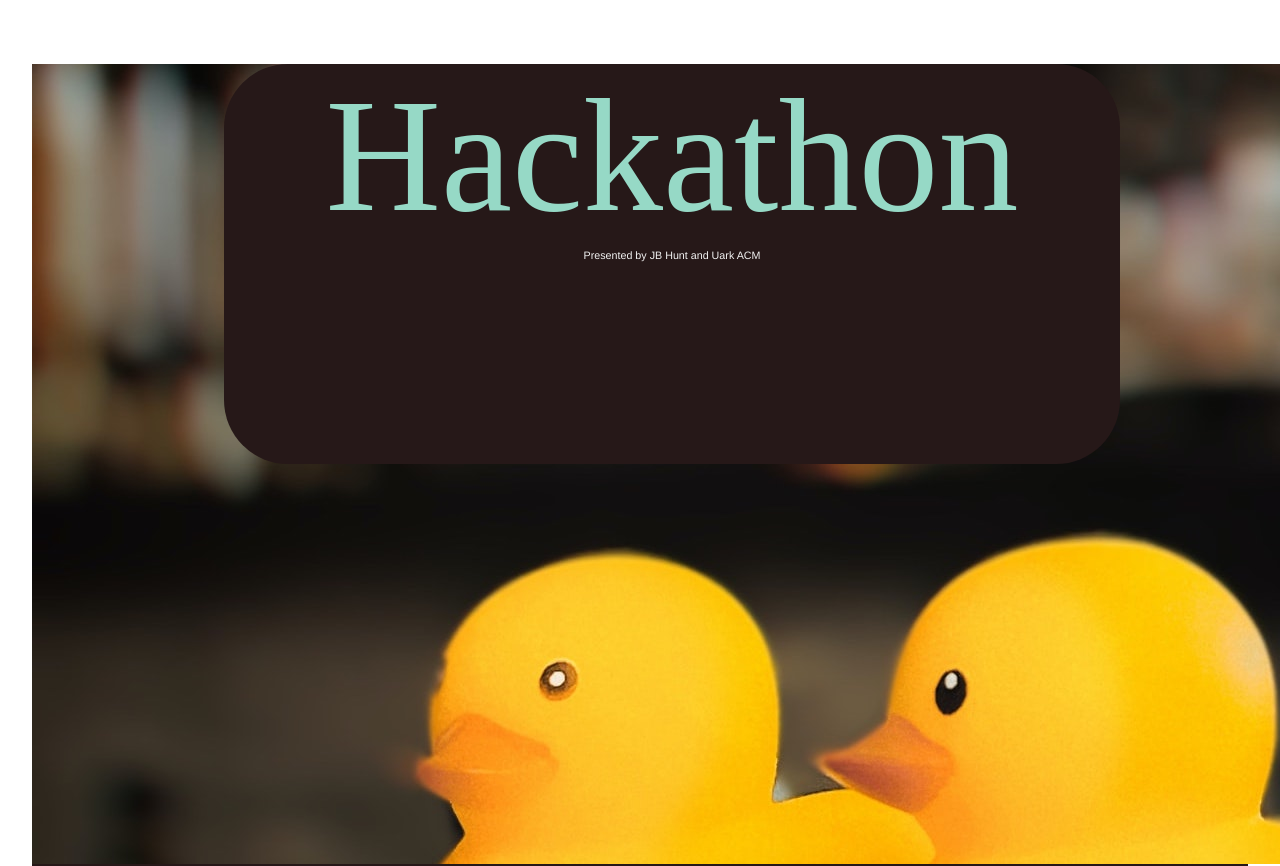
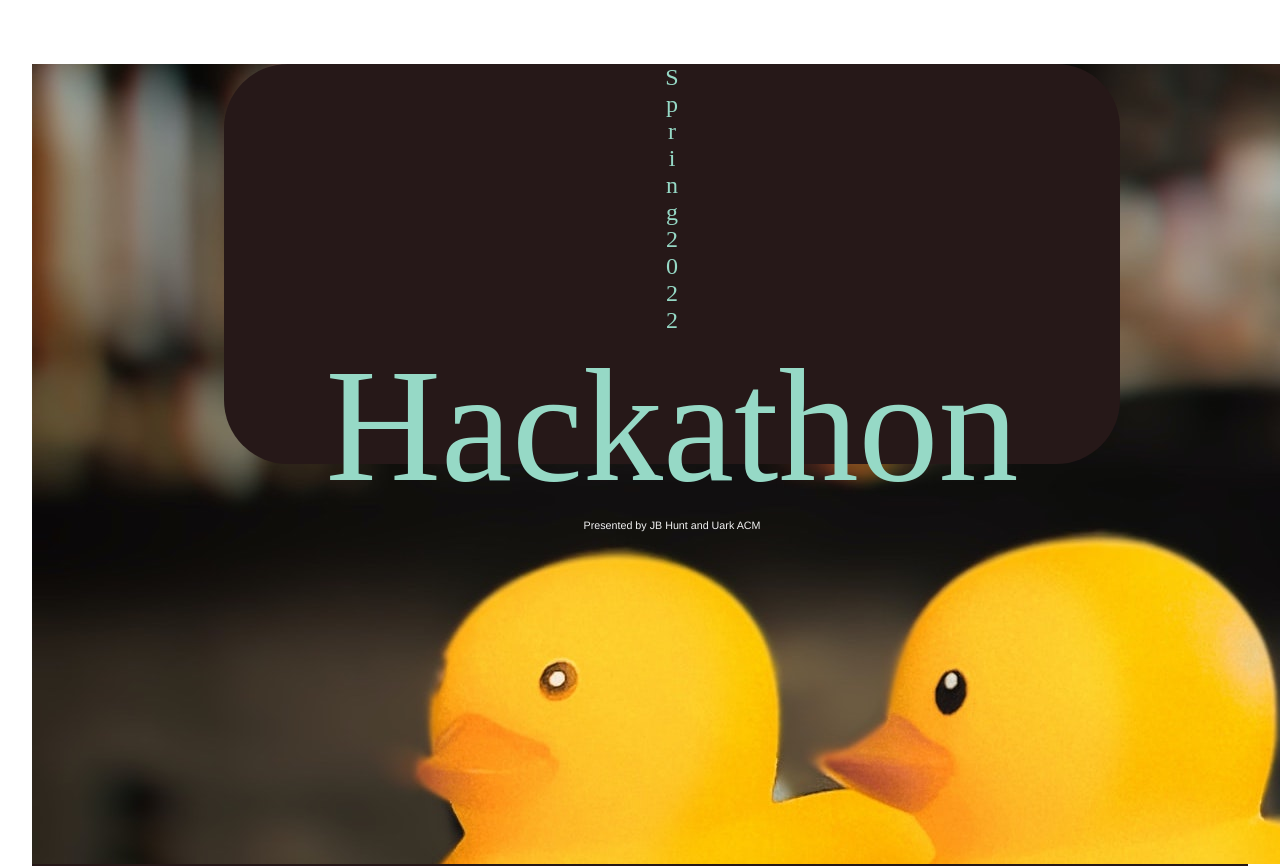
Before and after one commit to uark-acm/hackathon, a Next.js app: page / in a window 1280 px wide. Shown: the top 866 px of the page. Built offline with nearby package versions, Linux system fonts and the light colour scheme; a web font is replaced by a local one.

Commit message:
🚧 Added season text logic

```diff
--- a/components/hero.tsx
+++ b/components/hero.tsx
@@ -1,10 +1,33 @@
-import { subtitle } from '../EDITME';
+import { startDate, subtitle } from '../EDITME';
 import styles from '../styles/Hero.module.scss';
 
 const Hero = () => {
+    const SeasonText = () => {
+        const date = new Date(startDate);
+        let text = "";
+        if(date.getMonth() <= 6) {
+            text = "Spring";
+        } else {
+            text = "Fall";
+        }
+        text += " " + date.getFullYear();
+
+        return (
+            <h2>
+                {
+                    Array.from(text).map(char => {
+                        return <div>{char}</div>
+                    })
+                }
+            </h2>
+        )
+    }
+
+
     return (
         <div className={styles.hero}>
             <div className={styles.content}>
+                <SeasonText />
                 <h1>Hackathon</h1>
                 <h6>{subtitle}</h6>
             </div>
```
